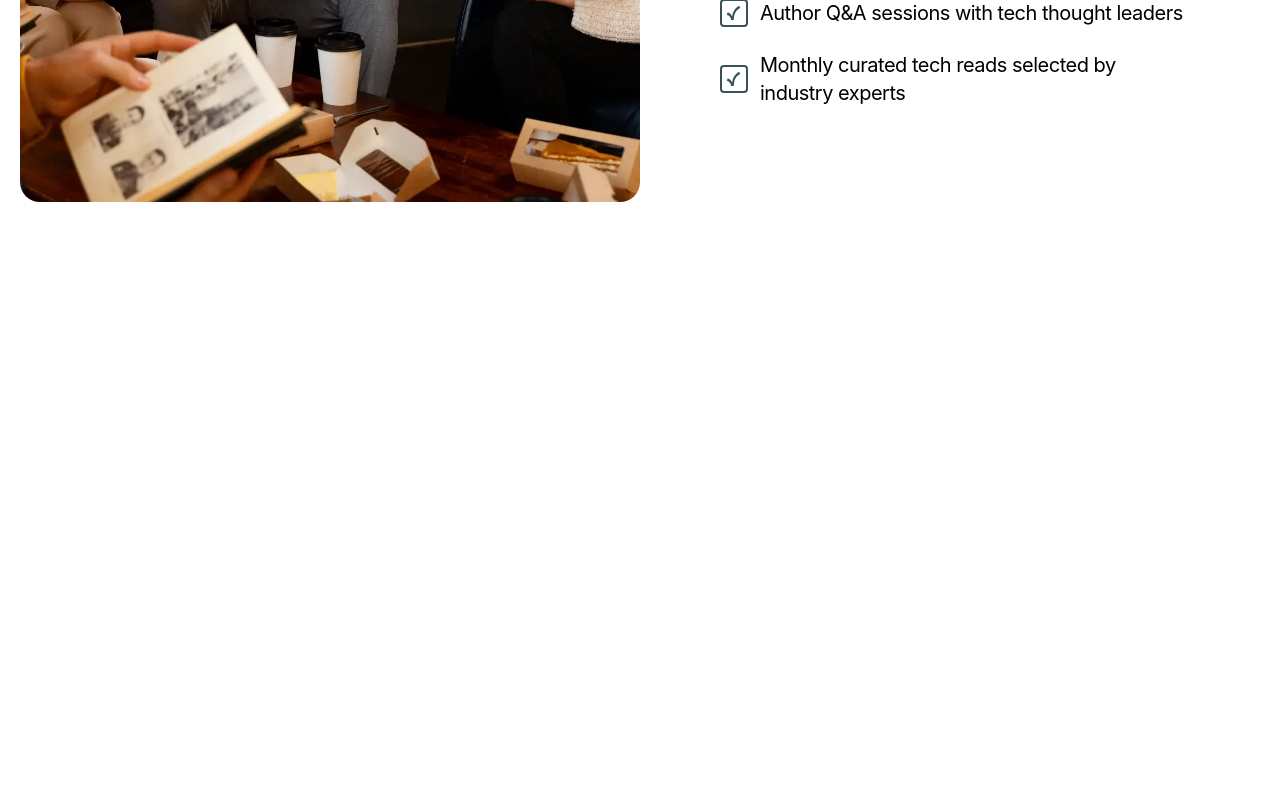
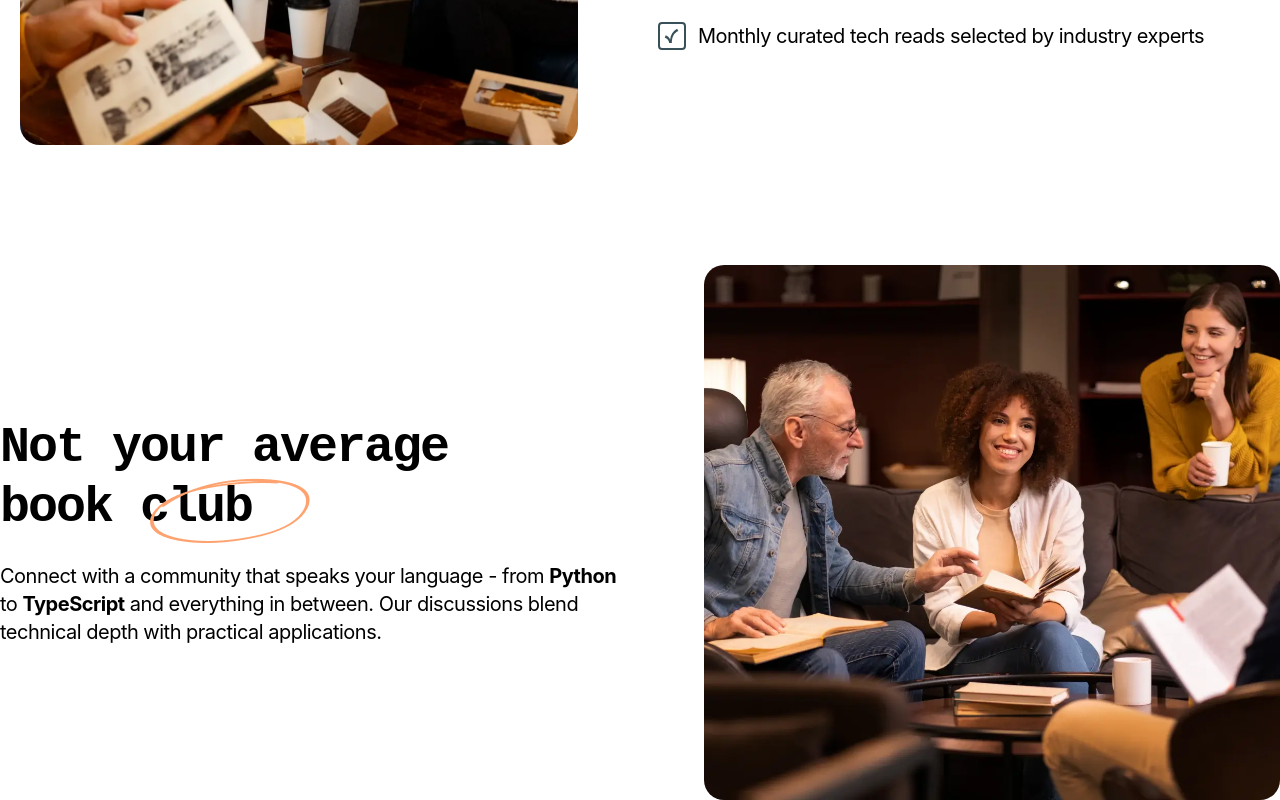
Before and after one commit to BuraYu/techbook, a React (Create React App) app: page / in a window 1280 px wide. Shown: the part 1216-2016 px from the top of the page. Before the commit the page ends 1418 px from the top, so only its background shows below. Built offline with nearby package versions, Linux system fonts and the light colour scheme.

Commit message:
add secondary container component

```diff
--- a/src/App.js
+++ b/src/App.js
@@ -1,12 +1,14 @@
 import "./App.css";
 import Hero from "./components/Hero";
 import MainContainer from "./components/MainContainer";
+import SecondaryContainer from "./components/SecondaryContainer";
 
 function App() {
   return (
     <div className="App">
       <Hero />
       <MainContainer />
+      <SecondaryContainer />
     </div>
   );
 }
--- /dev/null
+++ b/src/components/SecondaryContainer.jsx
@@ -0,0 +1,29 @@
+import React from "react";
+import "../App.css";
+import styles from "./secondaryContainer.module.css";
+import notAverageReaders from "../assets/image-not-average-desktop.webp";
+import circle from "../assets/pattern-circle.png";
+
+const SecondaryContainer = () => {
+  return (
+    <div className={styles.second_container_wrapper}>
+      <div className={styles.second_container}>
+        <div className={styles.second_container_content}>
+          <h2 className="text-preset-2">
+            Not your average book club{" "}
+            <img src={circle} alt="Circle decoration" />
+          </h2>
+          <p className="text-preset-5">
+            Connect with a community that speaks your language - from{" "}
+            <strong>Python</strong> to <strong>TypeScript</strong> and
+            everything in between. Our discussions blend technical depth with
+            practical applications.
+          </p>
+        </div>
+        <img src={notAverageReaders} alt="People enjoying books" />
+      </div>
+    </div>
+  );
+};
+
+export default SecondaryContainer;
--- a/src/components/mainContainer.module.css
+++ b/src/components/mainContainer.module.css
@@ -14,7 +14,7 @@
 }
 
 .main_container > img {
-  width: 50%;
+  width: 45%;
   height: auto;
   object-fit: contain;
   border-radius: 20px;
--- /dev/null
+++ b/src/components/secondaryContainer.module.css
@@ -0,0 +1,34 @@
+.second_container_wrapper {
+  display: flex;
+  justify-content: center;
+  align-items: center;
+  margin-top: 120px;
+}
+
+.second_container {
+  display: flex;
+  max-width: 1440px;
+  gap: 80px;
+}
+
+.second_container_content {
+  display: flex;
+  flex-direction: column;
+  justify-content: center;
+  gap: 24px;
+}
+
+.second_container_content > h2 {
+  position: relative;
+}
+
+.second_container_content > h2 > img {
+  position: absolute;
+  top: 60px;
+  left: 150px;
+}
+
+.second_container > img {
+  width: 45%;
+  border-radius: 20px;
+}
```
